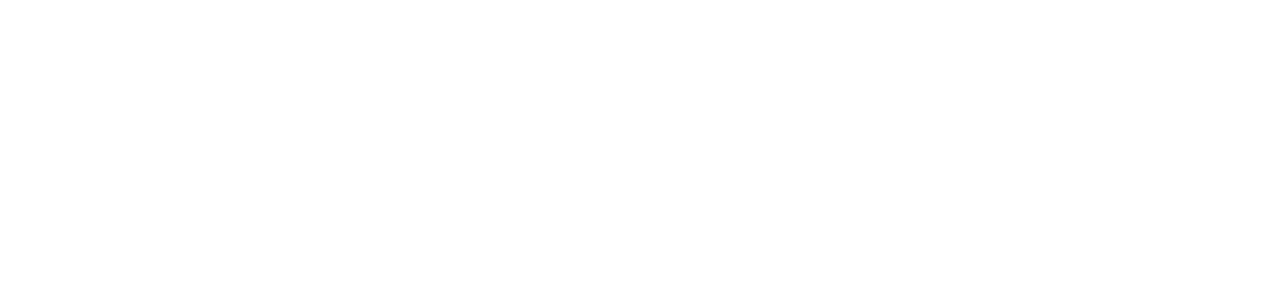
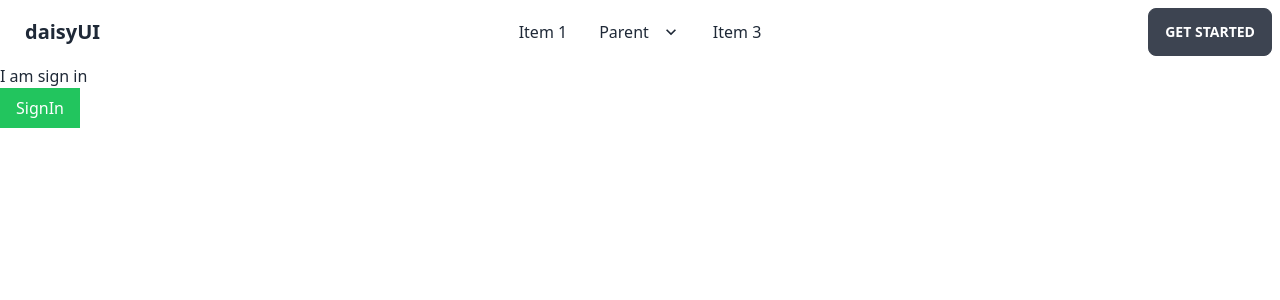
Before and after one commit to tejinder-sharma/ReactWebsite, a React (Create React App) app: page /signIn in a window 1280 px wide. Before the commit this address had no page. Shown: the top 300 px of the page. Built offline with nearby package versions, Linux system fonts and the light colour scheme.

Commit message:
user sign in using firebase

```diff
--- a/package.json
+++ b/package.json
@@ -6,7 +6,11 @@
     "@testing-library/jest-dom": "^5.16.4",
     "@testing-library/react": "^13.3.0",
     "@testing-library/user-event": "^13.5.0",
+    "axios": "^0.27.2",
+    "daisyui": "^2.18.0",
+    "firebase": "^9.9.1",
     "react": "^18.2.0",
+    "react-daisyui": "^2.0.5",
     "react-dom": "^18.2.0",
     "react-router-dom": "^6.3.0",
     "react-scripts": "5.0.1",
--- a/src/App.js
+++ b/src/App.js
@@ -1,15 +1,8 @@
-import Home from "./routes/home.component";
+import Home from "./routes/home/home.component";
 
-import { Routes, Route, Outlet } from "react-router-dom";
-
-const Navigation = () => {
-  return (
-    <div>
-      <h2>I am Navigation component.</h2>
-      <Outlet />
-    </div>
-  );
-};
+import { Routes, Route } from "react-router-dom";
+import Navigation from "./routes/navigation/navigation.component";
+import SignIn from "./routes/signin/signin.component";
 
 const Shop = () => {
   return <h1>I am a shop component</h1>;
@@ -20,6 +13,7 @@ function App() {
       <Route path="/" element={<Navigation />}>
         <Route index element={<Home />} />
         <Route path="shop" element={<Shop />} />
+        <Route path="signIn" element={<SignIn/>} />
       </Route>
     </Routes>
   );
--- a/src/components/Directory/directory.component.jsx
+++ b/src/components/Directory/directory.component.jsx
@@ -2,7 +2,7 @@ import CategoryItem from "../category-items/category-items.component";
 
 const Directory = ({ categories }) => {
   return (
-    <div className="container px-5 py-24 mx-auto font-Roboto">
+    <div className="container px-5 py-10 mx-auto">
       <div className="flex flex-wrap -m-4">
         {categories.map((category) => (
           <CategoryItem category={category} key={category.id} />
--- a/src/routes/home.component.jsx
+++ b/src/routes/home/home.component.jsx
@@ -1,5 +1,5 @@
 import { Outlet } from "react-router-dom";
-import Directory from "../components/Directory/directory.component";
+import Directory from "../../components/Directory/directory.component";
 function Home() {
   const categories = [
     {
--- /dev/null
+++ b/src/routes/navigation/navigation.component.jsx
@@ -0,0 +1,106 @@
+import { Outlet, Link } from "react-router-dom";
+
+const Navigation = () => {
+  return (
+    <>
+      <div className="navbar bg-base-100 z-50">
+        <div className="navbar-start">
+          <div className="dropdown">
+            <label tabIndex="0" className="btn btn-ghost lg:hidden">
+              <svg
+                xmlns="http://www.w3.org/2000/svg"
+                className="h-5 w-5"
+                fill="none"
+                viewBox="0 0 24 24"
+                stroke="currentColor"
+              >
+                <path
+                  strokeLinecap="round"
+                  strokeLinejoin="round"
+                  strokeWidth={2}
+                  d="M4 6h16M4 12h8m-8 6h16"
+                />
+              </svg>
+            </label>
+            <ul
+              tabIndex="0"
+              className="menu menu-compact dropdown-content mt-3 p-2 shadow bg-base-100 rounded-box w-52"
+            >
+              <li>
+                <Link to="/">Item 1</Link>
+              </li>
+              <li tabIndex="0">
+                <Link to="/" className="justify-between">
+                  Parent
+                  <svg
+                    className="fill-current"
+                    xmlns="http://www.w3.org/2000/svg"
+                    width={24}
+                    height={24}
+                    viewBox="0 0 24 24"
+                  >
+                    <path d="M8.59,16.58L13.17,12L8.59,7.41L10,6L16,12L10,18L8.59,16.58Z" />
+                  </svg>
+                </Link>
+                <ul className="p-2">
+                  <li>
+                    <Link to="/">Submenu 1</Link>
+                  </li>
+                  <li>
+                    <Link to="/">Submenu 2</Link>
+                  </li>
+                </ul>
+              </li>
+              <li>
+                <Link to="/">Item 3</Link>
+              </li>
+            </ul>
+          </div>
+          <Link to="/" className="btn btn-ghost normal-case text-xl">
+            daisyUI
+          </Link>
+        </div>
+        <div className="navbar-center hidden lg:flex">
+          <ul className="menu menu-horizontal p-0">
+            <li>
+              <Link to="/">Item 1</Link>
+            </li>
+            <li tabIndex="0">
+              <Link to="/">
+                Parent
+                <svg
+                  className="fill-current"
+                  xmlns="http://www.w3.org/2000/svg"
+                  width={20}
+                  height={20}
+                  viewBox="0 0 24 24"
+                >
+                  <path d="M7.41,8.58L12,13.17L16.59,8.58L18,10L12,16L6,10L7.41,8.58Z" />
+                </svg>
+              </Link>
+              <ul className="p-2 z-10">
+                <li>
+                  <Link to="/">Submenu 1</Link>
+                </li>
+                <li>
+                  <Link to="/">Submenu 2</Link>
+                </li>
+              </ul>
+            </li>
+            <li>
+              <Link to="/signIn">Item 3</Link>
+            </li>
+          </ul>
+        </div>
+        <div className="navbar-end">
+          <Link to="/signIn" className="btn">
+            Get started
+          </Link>
+        </div>
+      </div>
+      <Outlet />
+    </>
+  );
+};
+
+export default Navigation;
--- /dev/null
+++ b/src/routes/signin/signin.component.jsx
@@ -0,0 +1,17 @@
+import { signInWithGooglePopUp, createUserDocumentFromAuth } from "../../utils/firebase/firebase.utils"
+
+const SignIn = () => {
+    const logGoogleUser = async () => {
+        const { user } = await signInWithGooglePopUp();
+        console.log(user)
+        createUserDocumentFromAuth(user)
+    }
+    return(
+        <div>
+        <h2> I am sign in</h2>
+        <button className="bg-green-500 px-4 py-2 text-white" onClick={logGoogleUser}>SignIn</button>
+        </div>
+    )
+}
+
+export default SignIn
--- /dev/null
+++ b/src/utils/firebase/firebase.utils.js
@@ -0,0 +1,57 @@
+
+import { initializeApp } from "firebase/app";
+import { getAuth, signInWithPopup, signInWithRedirect, GoogleAuthProvider } from "firebase/auth";
+import { getFirestore, doc, setDoc, getDoc } from "firebase/firestore";
+
+
+
+
+const firebaseConfig = {
+  apiKey: "AIzaSyBotXSqiyo0x3Y67YRNc3bJL-vhby3JrOs",
+  authDomain: "new-shopping-73d83.firebaseapp.com",
+  projectId: "new-shopping-73d83",
+  storageBucket: "new-shopping-73d83.appspot.com",
+  messagingSenderId: "645027479838",
+  appId: "1:645027479838:web:9c8d642fc5ade42a82c90f",
+  measurementId: "G-PL8D1V8EG7"
+};
+
+const app = initializeApp(firebaseConfig);
+
+const provider = new GoogleAuthProvider();
+
+provider.setCustomParameters({
+    'prompt': 'select_account'
+  });
+
+export  const auth = getAuth();
+
+export const signInWithGooglePopUp = () => signInWithPopup(auth, provider)
+
+export const db = getFirestore(app);
+
+export const createUserDocumentFromAuth = async (userAuth) => {
+    const userDocRef = await doc(db, 'users', userAuth.uid);
+    console.log(userDocRef)
+
+    const userSnapShot = await getDoc(userDocRef)
+
+    console.log(userSnapShot.exists())
+
+    if(!userSnapShot.exists()){
+        const {displayName, email} = userAuth;
+        const createdAt = new Date();
+        try{
+            await setDoc(userDocRef, {
+                displayName,
+                email,
+                createdAt
+            })
+
+        }
+        catch(error){
+            console.log('error creating the user ', error.message)
+        }
+    }
+    return userDocRef
+}
```
Also changed, not shown: 2 other files (tests, documents, lock files or other folders).
